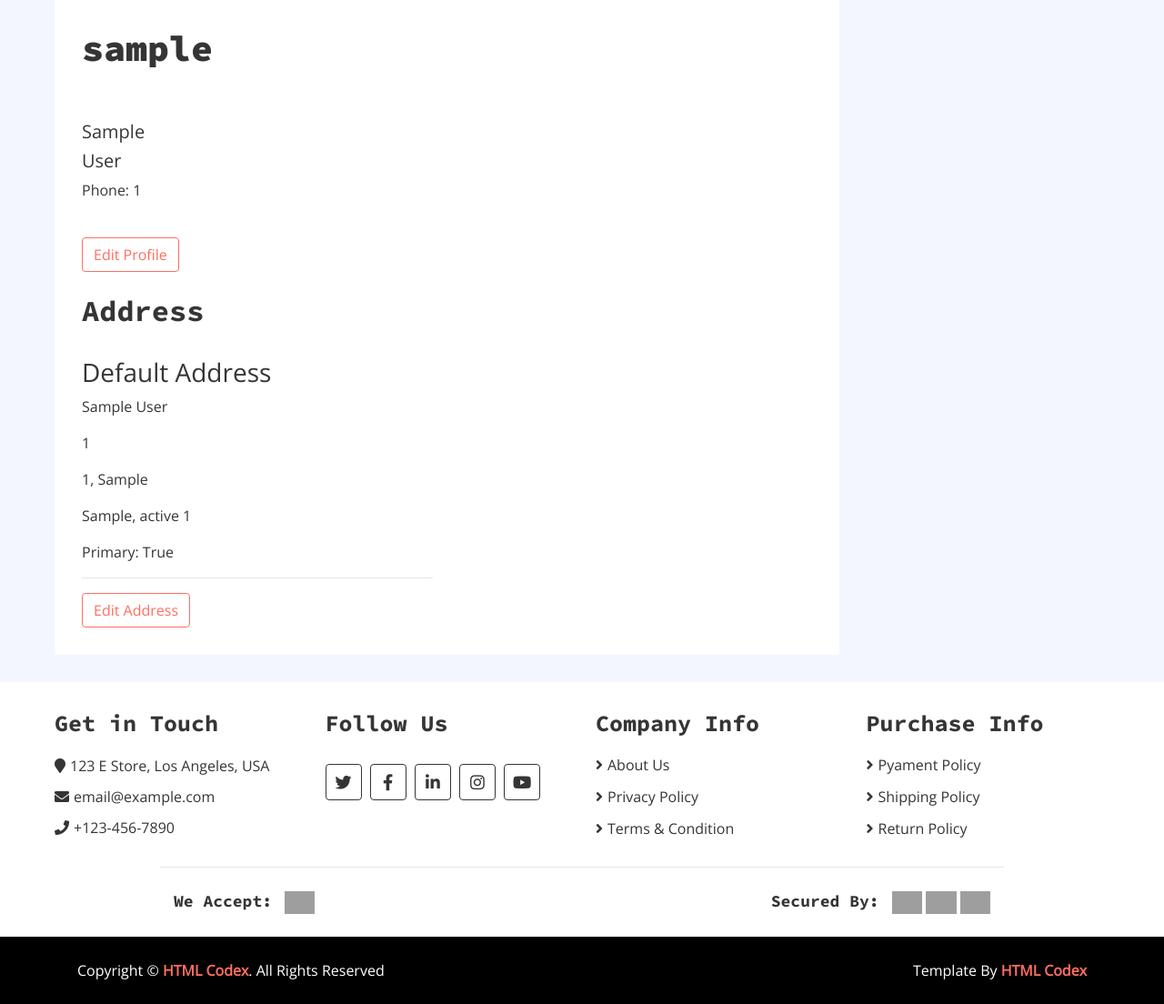
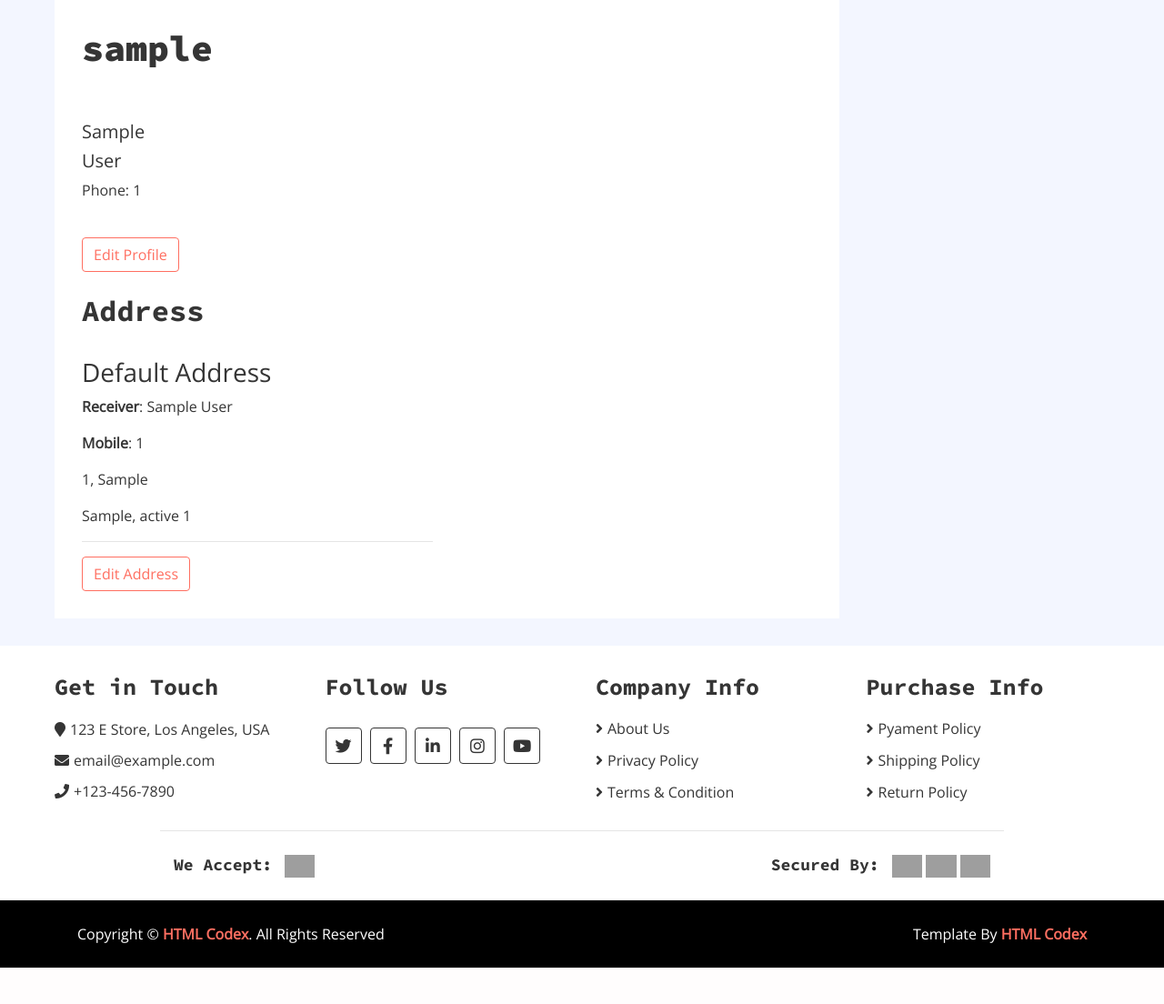
Before and after one commit to palakparmartntra/E-Commerce-Project, a Django app: page /accounts/1/ in a window 1280 px wide. Shown: the part 239-1343 px from the top of the page at 91% size. After the commit the page ends 1303 px from the top, so only its background shows below. Run offline with Django 5.2, Linux system fonts and the light colour scheme; tables that the repository leaves empty hold one stand-in row (values such as "Sample post"); some libraries are stand-ins or nearby versions; grey boxes are pictures that could not be loaded.

Commit message:
resolved changes in view profile feature

```diff
--- a/DashClothes/settings.py
+++ b/DashClothes/settings.py
@@ -134,5 +134,4 @@ ACCOUNT_EMAIL_REQUIRED = True
 ACCOUNT_EMAIL_VERIFICATION = 'mandatory'
 ACCOUNT_AUTHENTICATED_LOGIN_REDIRECTS = True
 LOGIN_REDIRECT_URL = 'homepage'
-# LOGOUT_REDIRECT_URL = 'account_login'
 ACCOUNT_AUTHENTICATION_METHOD = 'username'
--- a/accounts/views.py
+++ b/accounts/views.py
@@ -12,5 +12,4 @@ class ViewProfile(DetailView):
         context = super().get_context_data(**kwargs)
         user = self.get_object()
         context['addresses'] = user.address.all()
-        context['other_address_displayed'] = False
         return context
--- a/templates/profile/view_profile.html
+++ b/templates/profile/view_profile.html
@@ -1,12 +1,14 @@
 {% extends 'base/header.html' %}
+
 {% block content %}
+
 <div class="my-account">
     <div class="container-fluid">
         <div class="row">
         <div class="col-md-9">
             <div class="tab-content">
                 <div id="address-tab" role="tabpanel" >
-                <h1>{{ object.username }}</h1><br><br>
+                <h1>{{ user.username }}</h1><br><br>
                 <div class="row">
                     <div class="col-md-9">
                         <h5>{{ user.first_name }}</h5>
@@ -15,22 +17,21 @@
                         <button class="btn">Edit Profile</button><br><br>
                     </div>
                 </div>
-                    <h2>Address</h2><br>
+                <h2>Address</h2><br>
                     {% for address in addresses %}
                     <div class="row">
                     <div class="col-md-6">
                             <h3>
                                 {% if address.is_primary %}
                                     Default Address
-                                {% elif not other_address_displayed %}
+                                {% else %}
                                     Other Address
                                 {% endif %}
                             </h3>
-                            <p>{{ address.reciever_name }}</p>
-                            <p>{{ address.phone_no }}</p>
+                            <p><b>Receiver</b>: {{ address.reciever_name }}</p>
+                            <p><b>Mobile</b>: {{ address.phone_no }}</p>
                             <p>{{ address.house_no }}, {{ address.street }}</p>
                             <p>{{ address.city }}, {{ address.state }} {{ address.zipcode }}</p>
-                            <p>Primary: {{ address.is_primary }}</p>
                             <hr>
                         </div>
                     </div>
```
